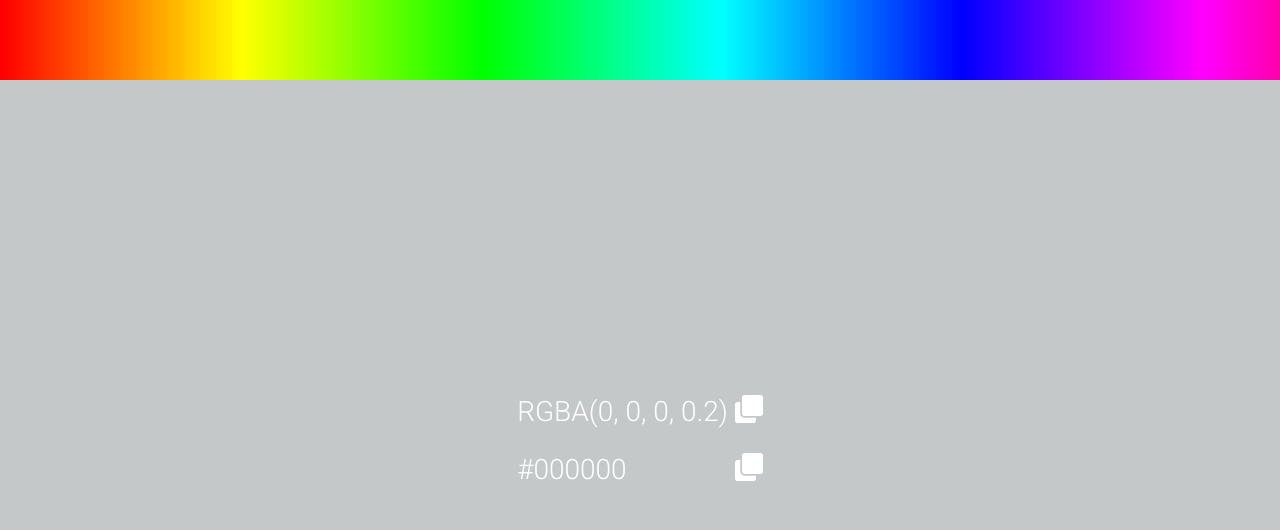
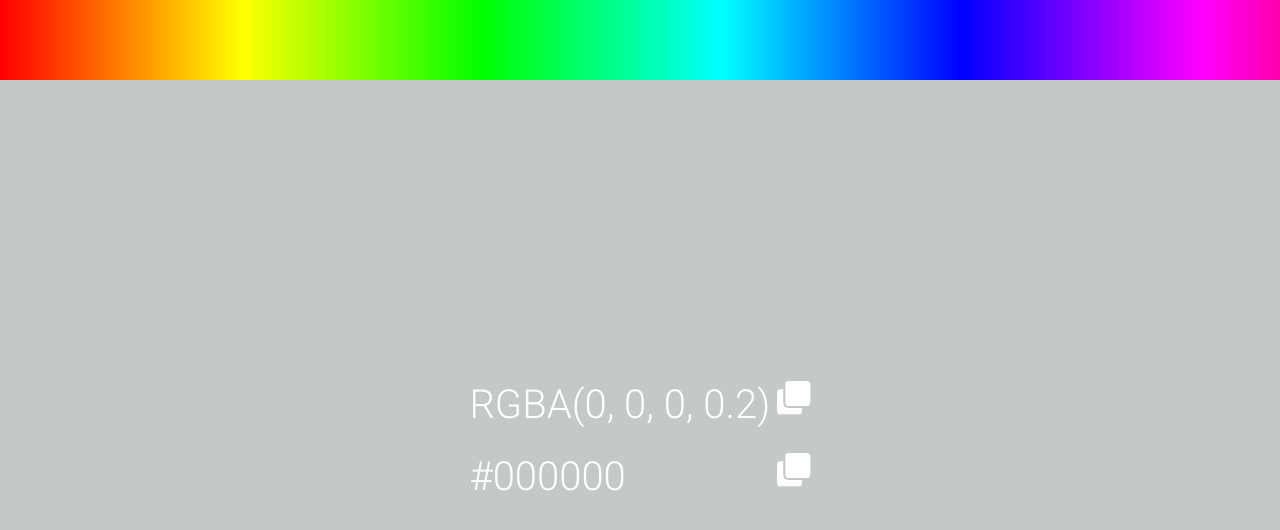
Before and after one commit to pablorodrigo52/colorpallete, a React (Create React App) app: page / in a window 1280 px wide. Shown: the top 530 px of the page. Built offline with nearby package versions, Linux system fonts and the light colour scheme.

Commit message:
changing the fontsize in panel

```diff
--- a/src/app/css/App.css
+++ b/src/app/css/App.css
@@ -27,7 +27,7 @@ body {
     font-family: 'Roboto', sans-serif;
     text-transform: uppercase;
     font-weight: 300;
-    font-size: 21pt;
+    font-size: 30pt;
 }
 
 .panel div{
@@ -48,7 +48,7 @@ body {
   float: right;
   margin-left: 7px;
   color: white;
-  font-size: 21pt;
+  font-size: 25pt;
   background: transparent;
   cursor: pointer;
   transition: .3s all;
```
